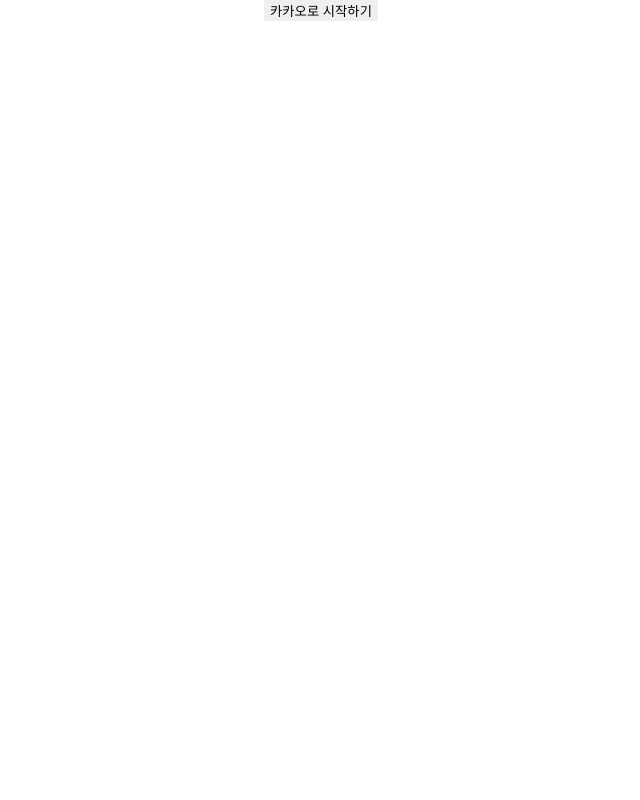
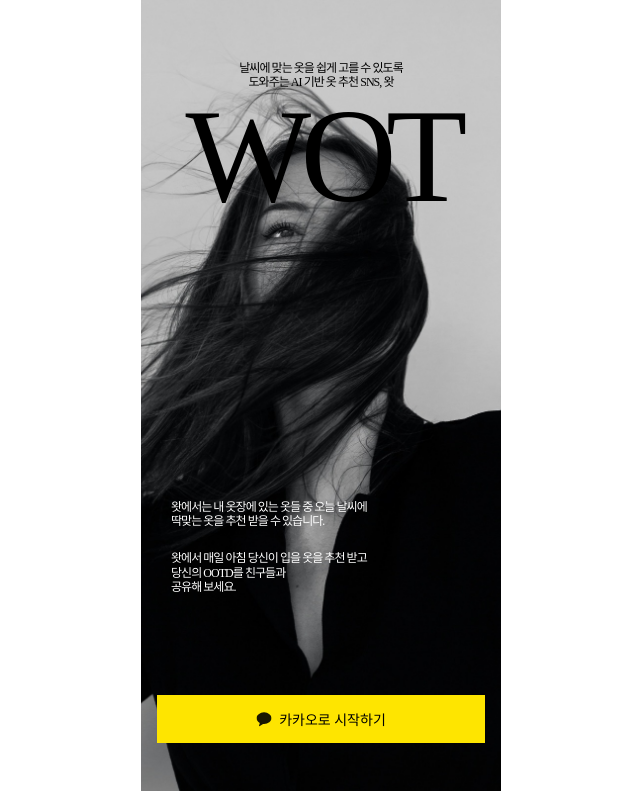
Before and after one commit to Coollaafi/Coollaafi_Frontend, a React (Create React App) app: page / in a window 1280 px wide. Shown: the whole page, without its empty margins (319-959 px from the left). Built offline with nearby package versions, Linux system fonts and the light colour scheme.

Commit message:
feat: login 페이지 UI 완료

```diff
--- a/src/pages/login.tsx
+++ b/src/pages/login.tsx
@@ -1,3 +1,61 @@
+import styled from 'styled-components';
+
+/*height를 부모요소에서 61px를 뺀 값으로 해서 Detail에서 margin-top: 61px를 했을 때,
+상단 마진을 줘서 요소가 부모 요소의 height를 초과해 잘리는 문제를 해결함*/
+const Container = styled.div`
+  width: 360px;
+  height: cal(100% - 61px);
+  display: flex;
+  flex-direction: column;
+  align-items: center;
+  background-image: url('/assets/images/login.svg');
+  background-size: cover;
+  background-position: center;
+`;
+
+const Logo = styled.text`
+  font-family: 'DTL';
+  font-size: 133.101px;
+  letter-spacing: -10.648px;
+`;
+
+const Detail = styled.text`
+  font-family: 'Noto-Thin';
+  font-size: 12px;
+  margin: 61px 0 -13px 0;
+  text-align: center;
+`;
+
+const Explains = styled.text`
+  width: 300px;
+  display: flex;
+  flex-direction: column;
+  gap: 23px;
+  margin: 263px 0 100px 0;
+`;
+
+const Explain = styled.text`
+  font-family: 'Noto-Thin';
+  font-size: 12px;
+  text-align: left;
+  color: #fff;
+`;
+
+const Button = styled.button`
+  width: 328px;
+  height: 48px;
+  background-color: #fee500;
+  font-family: 'Noto-Thin';
+  font-size: 14px;
+  margin-bottom: 48px;
+`;
+
+const Icon = styled.img`
+  width: 16px;
+  height: 16px;
+  margin-right: 7px;
+`;
+
 export default function LoginPage() {
   const Rest_api_key = process.env.Rest_api_key;
   const redirect_url = 'http://localhost:3000';
@@ -7,5 +65,28 @@ export default function LoginPage() {
     window.location.href = kakaoUrl;
   };
 
-  return <button onClick={handleLogin}>카카오로 시작하기</button>;
+  return (
+    <Container>
+      <Detail>
+        날씨에 맞는 옷을 쉽게 고를 수 있도록 <br />
+        도와주는 AI 기반 옷 추천 SNS, 왓
+      </Detail>
+      <Logo>WOT</Logo>
+      <Explains>
+        <Explain>
+          왓에서는 내 옷장에 있는 옷들 중 오늘 날씨에
+          <br /> 딱맞는 옷을 추천 받을 수 있습니다.
+        </Explain>
+        <Explain>
+          왓에서 매일 아침 당신이 입을 옷을 추천 받고
+          <br /> 당신의 OOTD를 친구들과
+          <br /> 공유해 보세요.
+        </Explain>
+      </Explains>
+      <Button onClick={handleLogin}>
+        <Icon src="/assets/icons/kakao.svg" />
+        카카오로 시작하기
+      </Button>
+    </Container>
+  );
 }
```
Also changed, not shown: public/assets/icons/Kakao.svg (added), public/assets/images/login.svg (added).
